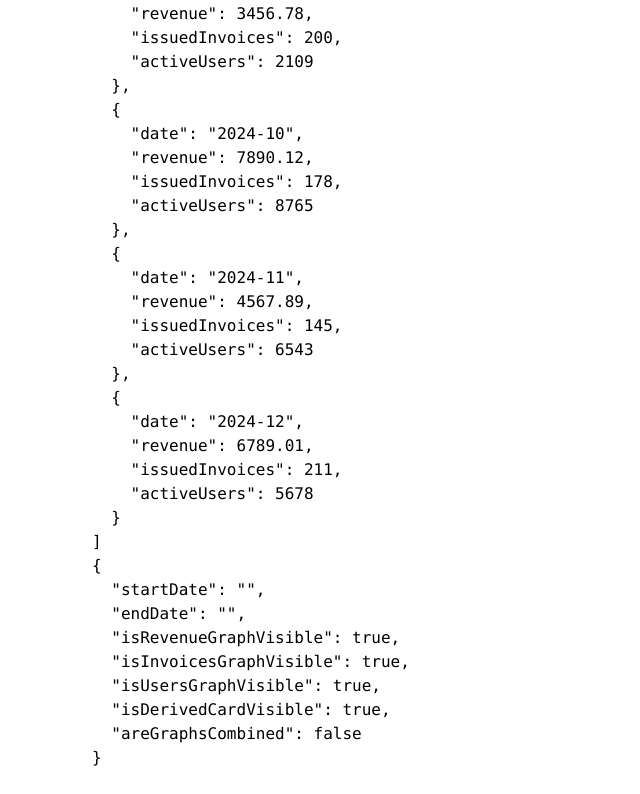
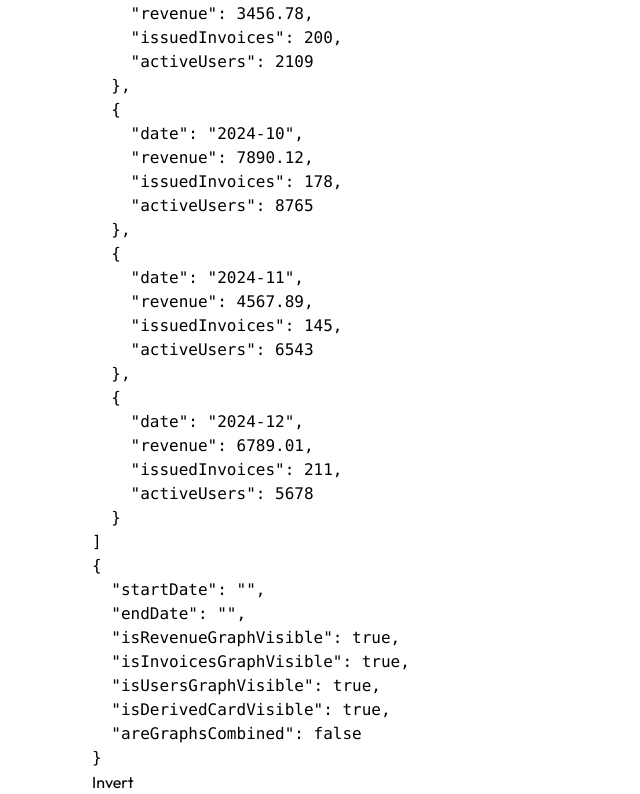
Before and after one commit to NVR-2023/NVR-2023-02-Take-home-assignment, a React (Vite) app: page /Private/admin/dashboard in a window 1280 px wide. Shown: the part 4870-5664 px from the top of the page, without its empty margins (0-640 px from the left). Before the commit the page ends 5640 px from the top, so only its background shows below. Built offline with nearby package versions, Linux system fonts and the light colour scheme.

Commit message:
feat: implet Dashboard UI context

```diff
--- a/src/ui/components/common/ui-context-checker.tsx
+++ b/src/ui/components/common/ui-context-checker.tsx
@@ -1,11 +1,25 @@
 import { useDashboardUIContext } from "../../../custom-hooks/use-dashboard-ui-context";
 
 const UIContextChecker = () => {
-  const { DashboardUIContext } = useDashboardUIContext();
+  const { DashboardUIContext, setDashboardUIContext } = useDashboardUIContext();
+
+  const handleOnClick = () => {
+    const updatedContext = {
+      ...DashboardUIContext,
+      isRevenueGraphVisible: !DashboardUIContext.isRevenueGraphVisible,
+      isInvoicesGraphVisible: !DashboardUIContext.isInvoicesGraphVisible,
+      isUsersGraphVisible: !DashboardUIContext.isUsersGraphVisible,
+      isDerivedCardVisible: !DashboardUIContext.isDerivedCardVisible,
+      areGraphsCombined: !DashboardUIContext.areGraphsCombined,
+    };
+
+    setDashboardUIContext(updatedContext);
+  };
 
   return (
     <div>
       <pre>{JSON.stringify(DashboardUIContext, null, 2)}</pre>
+      <button onClick={handleOnClick}>Invert</button>
     </div>
   );
 };
```
